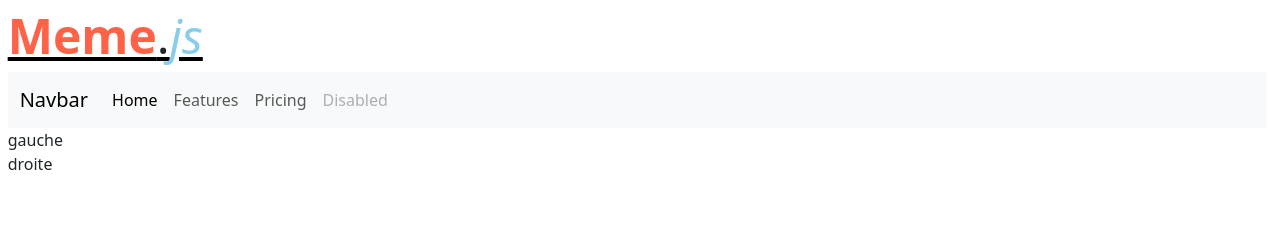
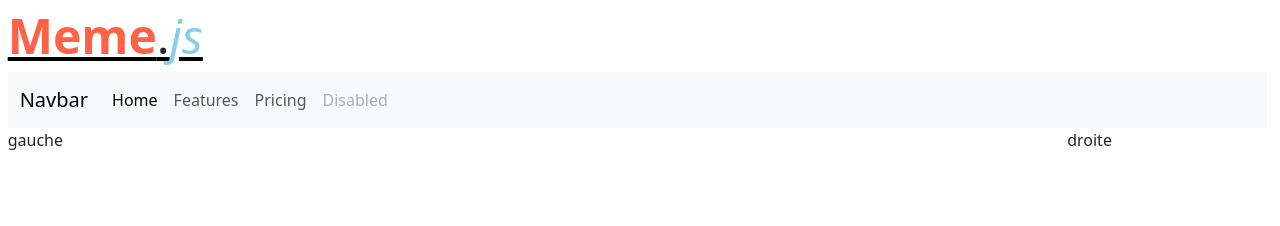
Before and after one commit to feartou/2023-09-19-dhl, a website: page index.html in a window 1280 px wide. Shown: the top 226 px of the page. Drawn offline with nearby package versions, Linux system fonts and the light colour scheme.

Commit message:
css first-child

```diff
--- a/styles/style.css
+++ b/styles/style.css
@@ -33,3 +33,22 @@
 footer {
     text-align: center;
 }
+
+#meme-viewer {
+    display: flex;
+    height: 100%;
+}
+
+#meme-viewer > * {
+    height: 100%;
+}
+
+#meme-viewer > *:first-child {
+    flex-grow: 1;
+    float: left;
+}
+
+#meme-viewer > *:last-child {
+    width: 200px;
+    float: right;
+}
```
